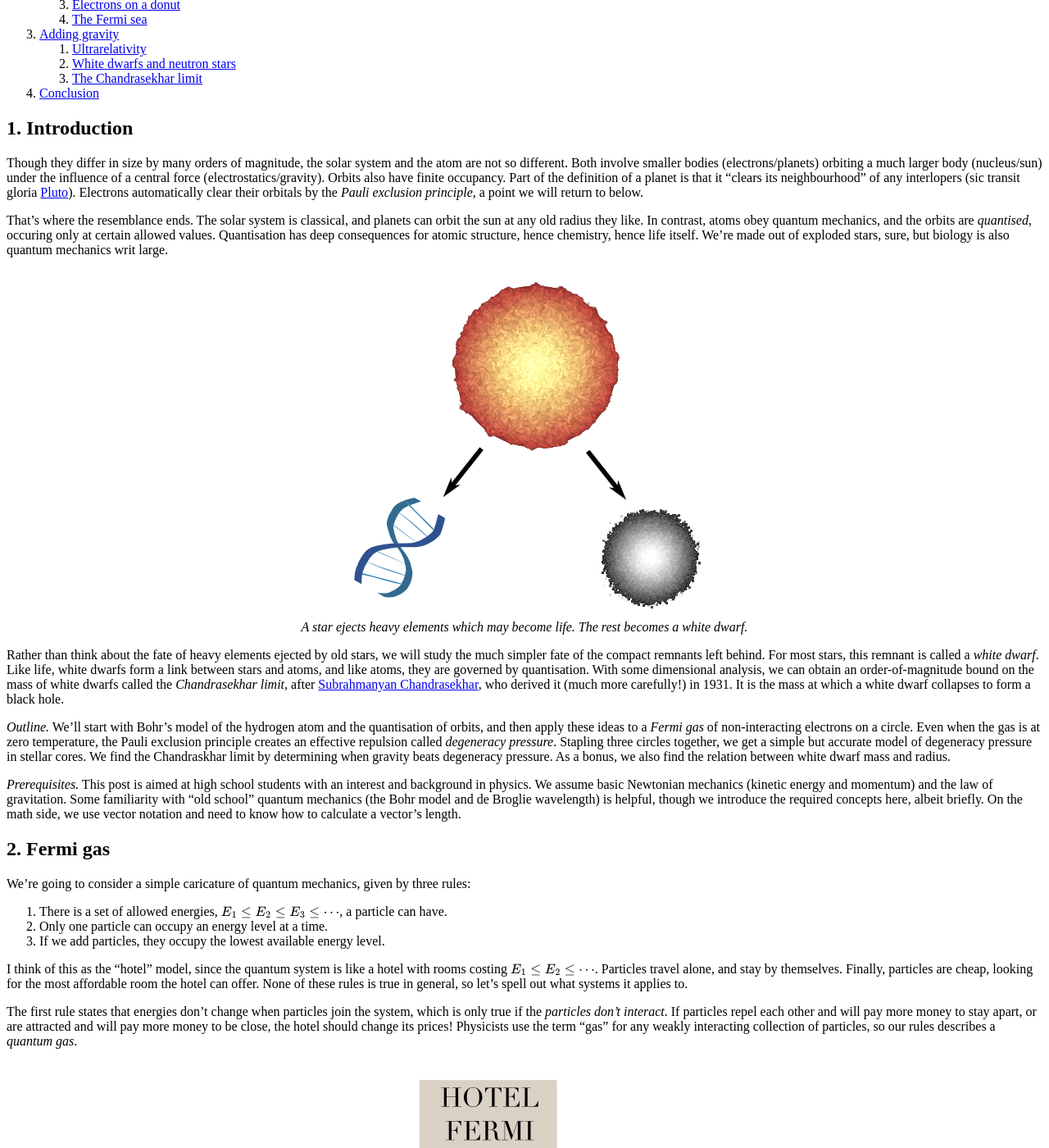
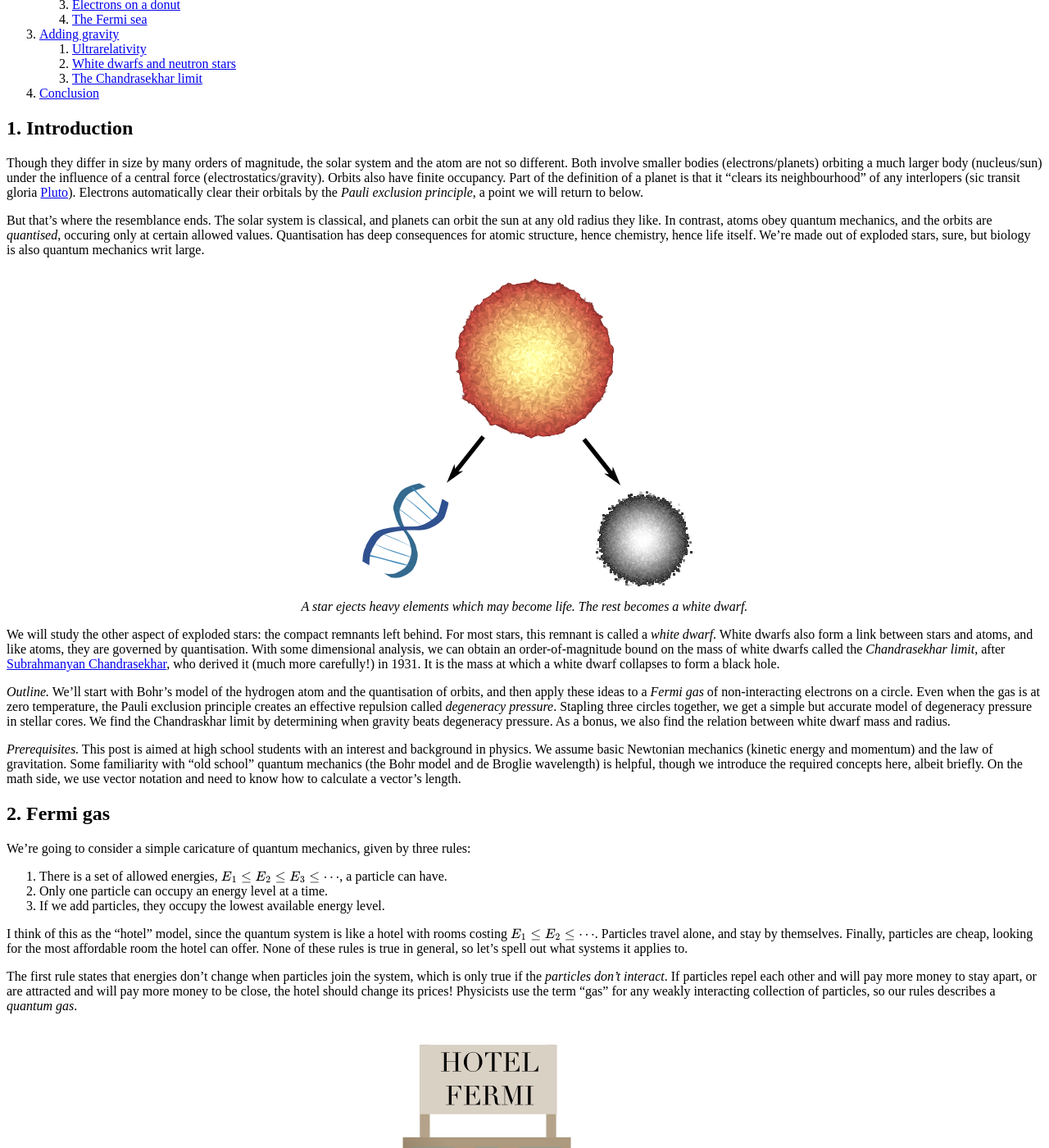
Before and after one commit to hapax/hapax.github.io, a Jekyll site: the page built from assets/chandra.md, in a window 1280 px wide and 1400 px high, scrolled down 674 px. Shown: the whole window at 82% size. Built offline with Jekyll 4.4.1, drawn with Linux system fonts in a browser that asks for light colours; our own code applies the rules of GitHub Pages for plain Markdown files; formulas are drawn with MathJax 3; a script that is not in the unit is left out; some of the changed text lies outside the part shown.

Commit message:
Update chandra

```diff
--- a/assets/chandra.md
+++ b/assets/chandra.md
@@ -40,7 +40,7 @@ neighbourhood" of any interlopers
 Electrons automatically clear their orbitals by
 the *Pauli exclusion principle*, a point we will return to below.
 
-That's where the resemblance ends.
+But that's where the resemblance ends.
 The solar system is classical, and planets can orbit the sun at any
 old radius they like.
 In contrast, atoms obey quantum mechanics, and the orbits are
@@ -57,11 +57,10 @@ We're made out of exploded stars, sure, but biology is also quantum mechanics wr
 	</div>
 	</figure>
 
-Rather than think about the fate of heavy elements ejected by
-old stars, we will study the much simpler fate of the compact remnants
+We will study the other aspect of exploded stars: the compact remnants
 left behind.
 For most stars, this remnant is called a *white dwarf*.
-Like life, white dwarfs form a link between stars and atoms, and like
+White dwarfs also form a link between stars and atoms, and like
 atoms, they are governed by quantisation.
 With some dimensional analysis, we can obtain an order-of-magnitude
 bound on the mass of white dwarfs called the *Chandrasekhar limit*, after
```
Also changed, not shown: other parts of assets/chandra.md (+1 -1 lines), images/posts/chandra1.png, 3 other files.
